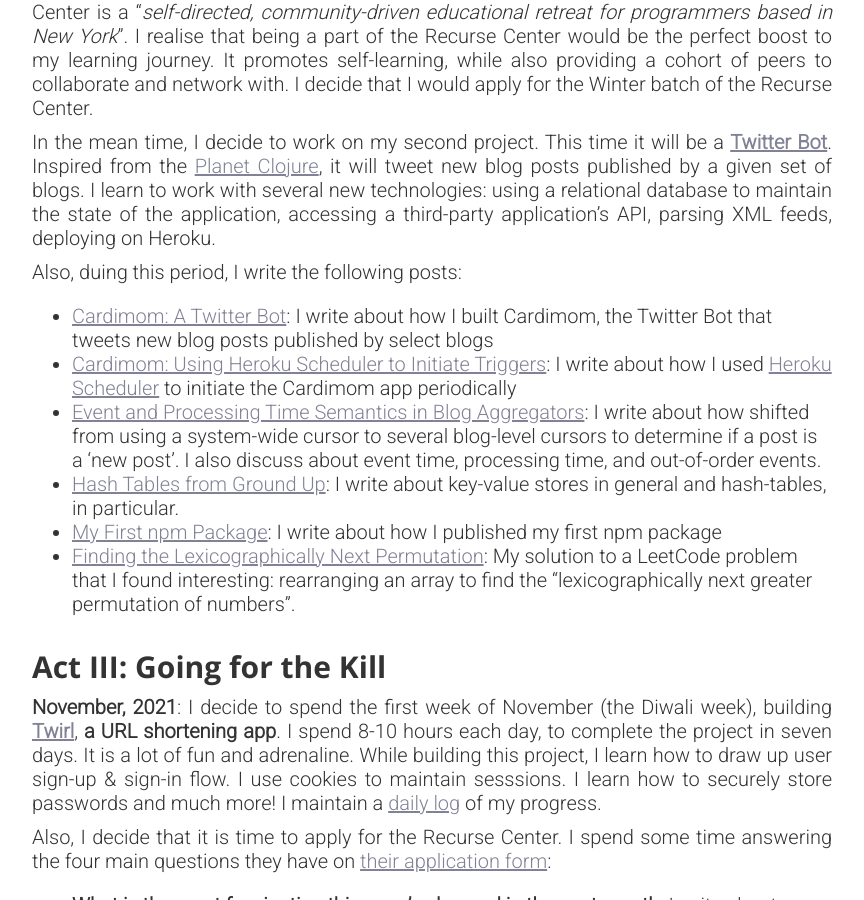
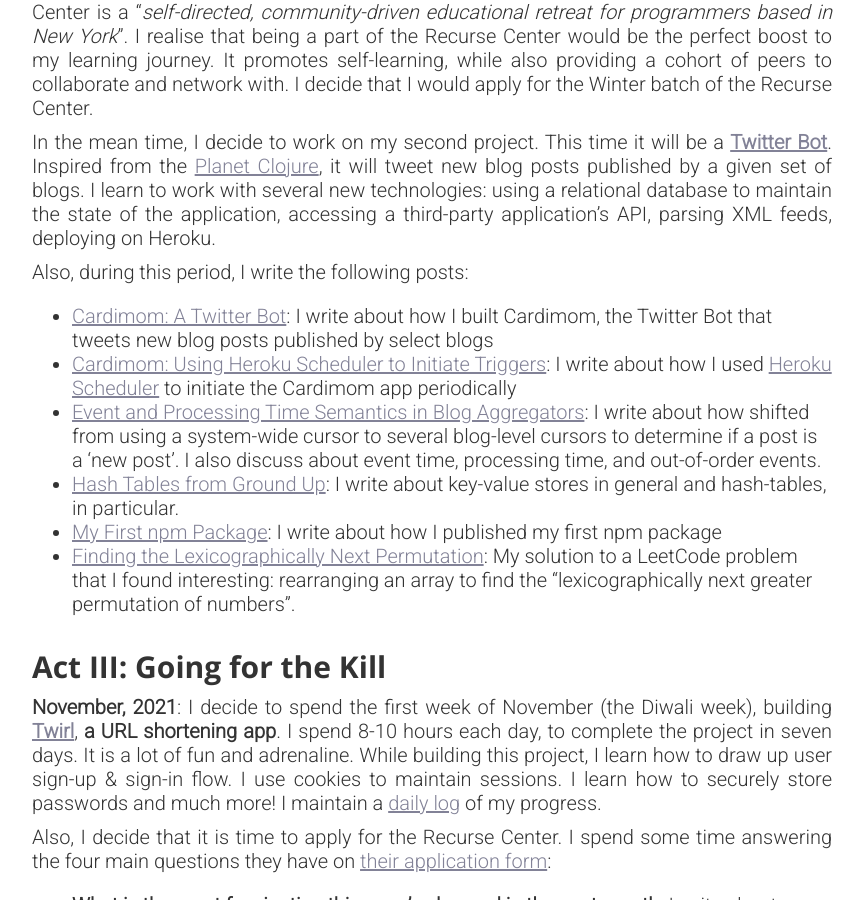
Before and after one commit to oitee/oitee.github.io, a Jekyll site: the page built from _posts/2021-12-31-looking-back-2021.md, in a window 1280 px wide and 900 px high, scrolled down 1631 px. Shown: the whole window, without its empty margins (208-1072 px from the left). Built offline with Jekyll 4.4.1, drawn with Linux system fonts in a browser that asks for light colours; comment, search, counter and statistics services are not loaded; some of the changed text lies outside the part shown.

Commit message:
Minor grammatical fixes

```diff
--- a/_posts/2021-12-31-looking-back-2021.md
+++ b/_posts/2021-12-31-looking-back-2021.md
@@ -31,7 +31,7 @@ Sometime during mid-August, I decide to start my first project: [**Crisp, a tiny
 
 In the mean time, I decide to work on my second project. This time it will be a [**Twitter Bot**](https://twitter.com/@cardimomT). Inspired from the [Planet Clojure](https://github.com/ghoseb/planet.clojure), it will tweet new blog posts published by a given set of blogs. I learn to work with several new technologies: using a relational database to maintain the state of the application, accessing a third-party application's API, parsing XML feeds, deploying on Heroku.
 
-Also, duing this period, I write the following posts:
+Also, during this period, I write the following posts:
 - [Cardimom: A Twitter Bot](/2021/10/10/cardimom-twitter-bot.html): I write about how I built Cardimom, the Twitter Bot that tweets new blog posts published by select blogs
 - [Cardimom: Using Heroku Scheduler to Initiate Triggers](/2021/10/20/using-heroku-scheduler-to-initiate-triggers.html): I write about how I used [Heroku Scheduler](https://devcenter.heroku.com/articles/scheduler) to initiate the Cardimom app periodically
 - [Event and Processing Time Semantics in Blog Aggregators](https://otee.dev/2021/10/19/event-and-processing-time-semantics.html): I write about how shifted from using a system-wide cursor to several blog-level cursors to determine if a post is a 'new post'. I also discuss about event time, processing time, and out-of-order events.
@@ -41,7 +41,7 @@ Also, duing this period, I write the following posts:
 
 ## Act III: Going for the Kill
 
-**November, 2021**: I decide to spend the first week of November (the Diwali week), building [**Twirl**](https://oteetwirl.herokuapp.com/), **a URL shortening app**. I spend 8-10 hours each day, to complete the project in seven days. It is a lot of fun and adrenaline. While building this project, I learn how to draw up user sign-up & sign-in flow. I use cookies to maintain sesssions. I learn how to securely store passwords and much more! I maintain a [daily log](https://otee.dev/2021/11/03/diwali-hack-week.html) of my progress.
+**November, 2021**: I decide to spend the first week of November (the Diwali week), building [**Twirl**](https://oteetwirl.herokuapp.com/), **a URL shortening app**. I spend 8-10 hours each day, to complete the project in seven days. It is a lot of fun and adrenaline. While building this project, I learn how to draw up user sign-up & sign-in flow. I use cookies to maintain sessions. I learn how to securely store passwords and much more! I maintain a [daily log](https://otee.dev/2021/11/03/diwali-hack-week.html) of my progress.
 
 Also, I decide that it is time to apply for the Recurse Center. I spend some time answering the four main questions they have on [their application form](https://www.recurse.com/apply/retreat):
 - **What is the most fascinating thing you've learned in the past month**: I write about a concept called 'Prospect Theory'. I had read about while reading Richard Thaler's book, "Misbehaving: The Making of Behavioral Economics”.
```
Also changed, not shown: other parts of _posts/2021-12-31-looking-back-2021.md (+2 -2 lines), _posts/2022-01-09-recurse-center-week-one.md (+3 -3 lines), assets/images/new_twirl_architecture.png, 1 other file.
